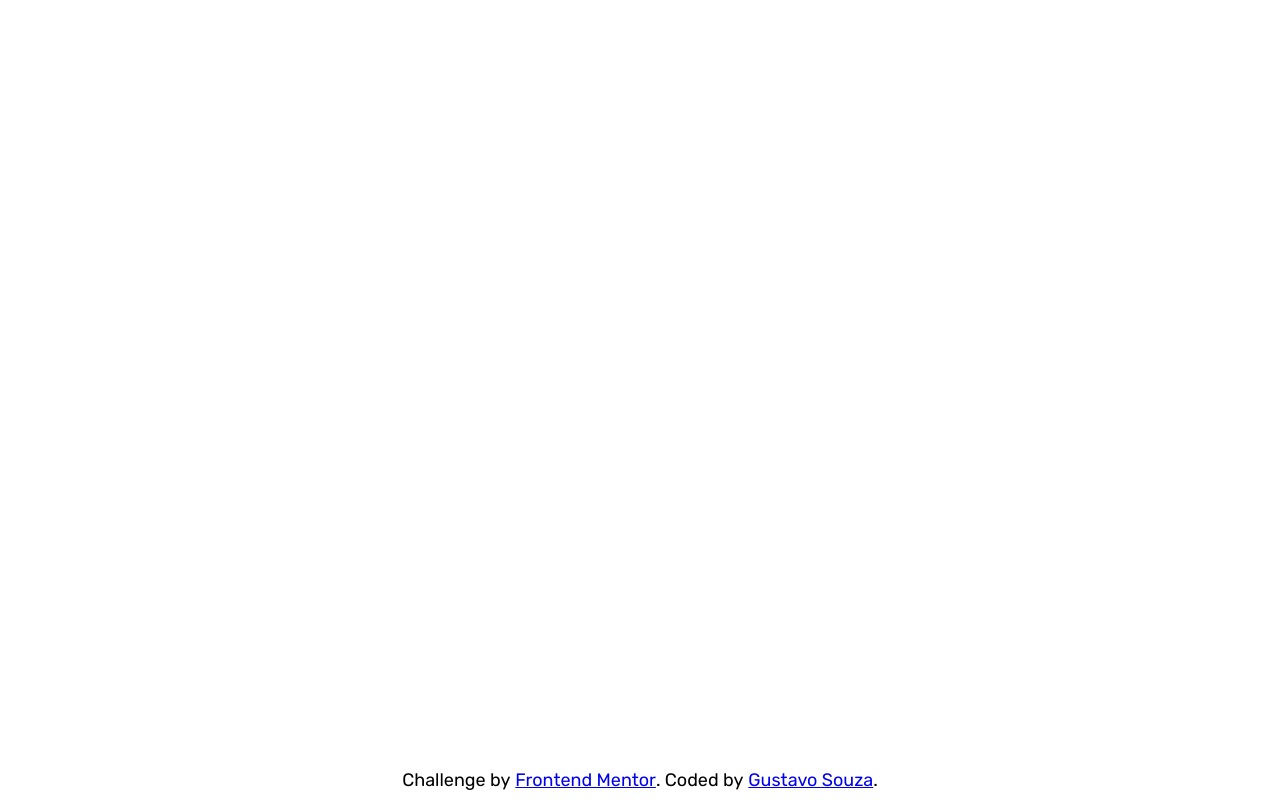
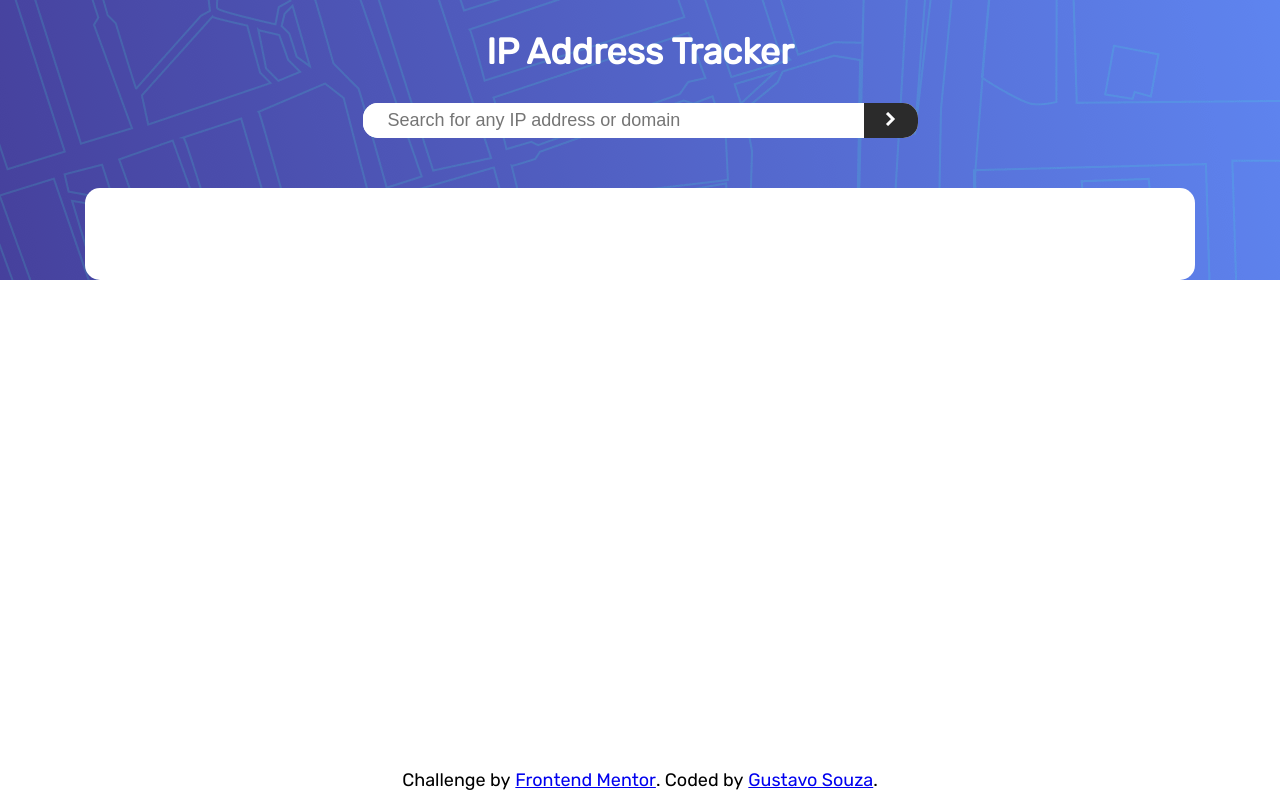
Before and after one commit to GustavoSouza123/ip-address-tracker, a React (Vite) app: page / in a window 1280 px wide. Built offline with nearby package versions, Linux system fonts and the light colour scheme.

Commit message:
Tracker, Search and IpAdressInfo (not finished) components

```diff
--- a/src/components/IpAddressInfo.jsx
+++ b/src/components/IpAddressInfo.jsx
@@ -1,7 +1,15 @@
 import React from "react";
+import "../css/IpAddressInfo.css";
 
 function IpAddressInfo() {
-
+    return (
+        <div className="info">
+            <div className="ip-address"></div>
+            <div className="location"></div>
+            <div className="timezone"></div>
+            <div className="isp"></div>
+        </div>
+    );
 }
 
 export default IpAddressInfo;
--- a/src/components/Search.jsx
+++ b/src/components/Search.jsx
@@ -1,7 +1,15 @@
 import React from "react";
+import "../css/Search.css"
 
 function Search() {
-
+    return (
+        <form action="">
+            <input type="text" placeholder="Search for any IP address or domain" className="input" />
+            <button className="submit">
+                <img src="./src/assets/icon-arrow.svg" alt="arrow icon" />
+            </button>
+        </form>
+    );
 }
 
 export default Search;
--- a/src/components/Tracker.jsx
+++ b/src/components/Tracker.jsx
@@ -1,7 +1,20 @@
 import React from "react";
+import "../css/Tracker.css";
+import Search from "./Search";
+import IpAddressInfo from "./IpAddressInfo";
+import Map from "./Map";
 
 function Tracker() {
-
+    return (
+        <div className="container">
+            <div className="top">
+                <h1>IP Address Tracker</h1>
+                <Search />
+                <IpAddressInfo />
+            </div>
+            <Map />
+        </div>
+    );
 }
 
 export default Tracker;
--- a/src/css/App.css
+++ b/src/css/App.css
@@ -7,6 +7,7 @@
 :root {
     --very-dark-grey: hsl(0, 0%, 17%);
     --dark-grey: hsl(0, 0%, 59%);
+    --border-radius: 15px;
 }
 
 body {
--- /dev/null
+++ b/src/css/IpAddressInfo.css
@@ -0,0 +1,6 @@
+.info {
+    width: 1110px;
+    height: 160px;
+    background-color: #fff;
+    border-radius: var(--border-radius);
+}
--- /dev/null
+++ b/src/css/Search.css
@@ -0,0 +1,27 @@
+form {
+    width: 555px;
+    height: 60px;
+    border-radius: var(--border-radius);
+    background: #fff;
+    display: flex;
+    margin-bottom: 50px;
+}
+
+form .input {
+    width: 100%;
+    border: none;
+    outline: none;
+    border-top-left-radius: var(--border-radius);
+    border-bottom-left-radius: var(--border-radius);
+    padding: 0 25px;
+    font-size: 18px;
+}
+
+form .submit {
+    width: 60px;
+    background-color: var(--very-dark-grey);
+    border: none;
+    border-top-right-radius: var(--border-radius);
+    border-bottom-right-radius: var(--border-radius);
+    outline: none;
+}
--- /dev/null
+++ b/src/css/Tracker.css
@@ -0,0 +1,22 @@
+.container {
+    width: 100%;
+    min-height: 100vh;
+}
+
+.container .top {
+    width: 100%;
+    height: 280px;
+    display: flex;
+    flex-direction: column;
+    align-items: center;
+    background-color: var(--very-dark-grey);
+    background-image: url(../assets/pattern-bg-desktop.png);
+    background-size: cover;
+    background-position: center;
+    background-repeat: no-repeat;
+}
+
+.container .top h1 {
+    margin: 30px 0;
+    color: #fff;
+}
```
